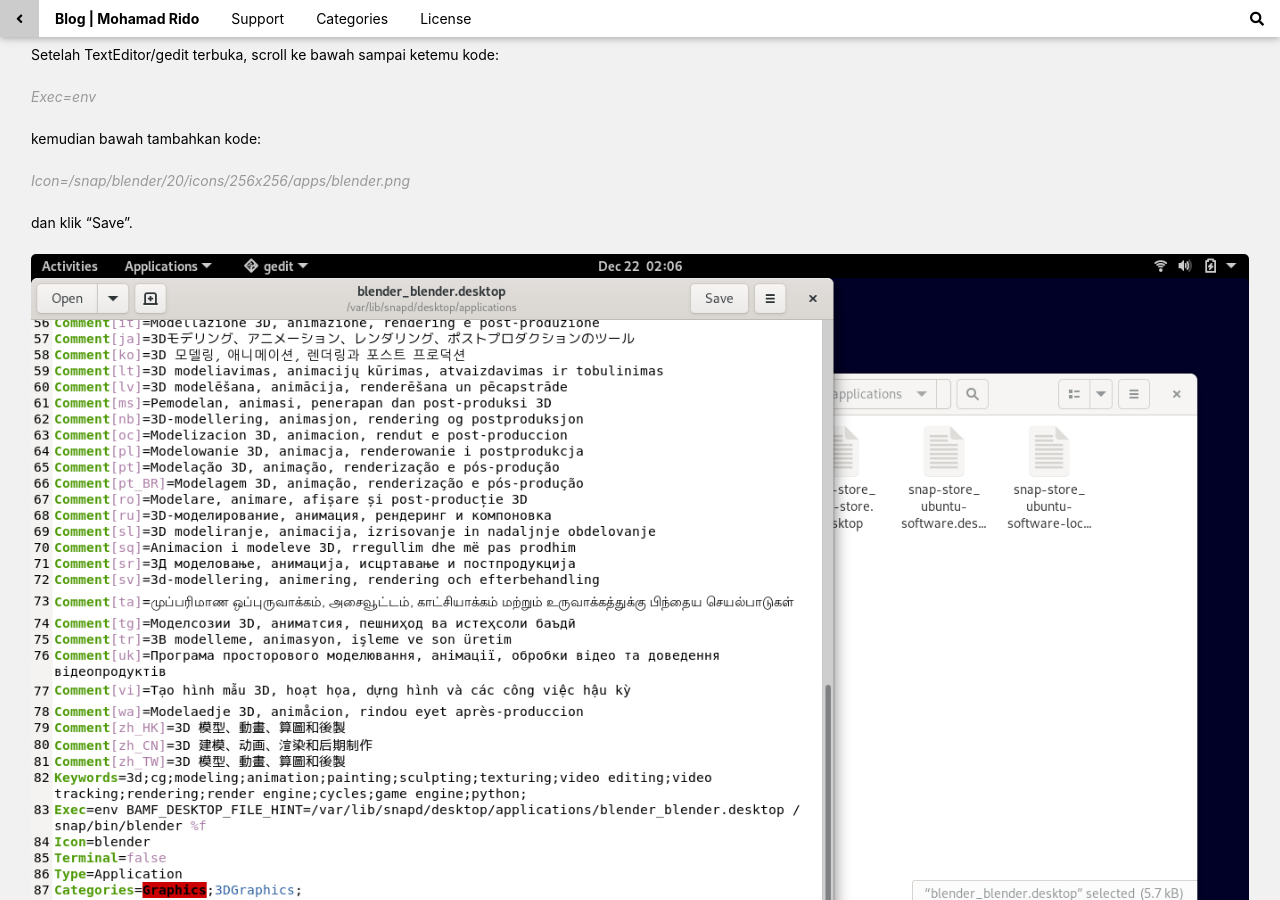
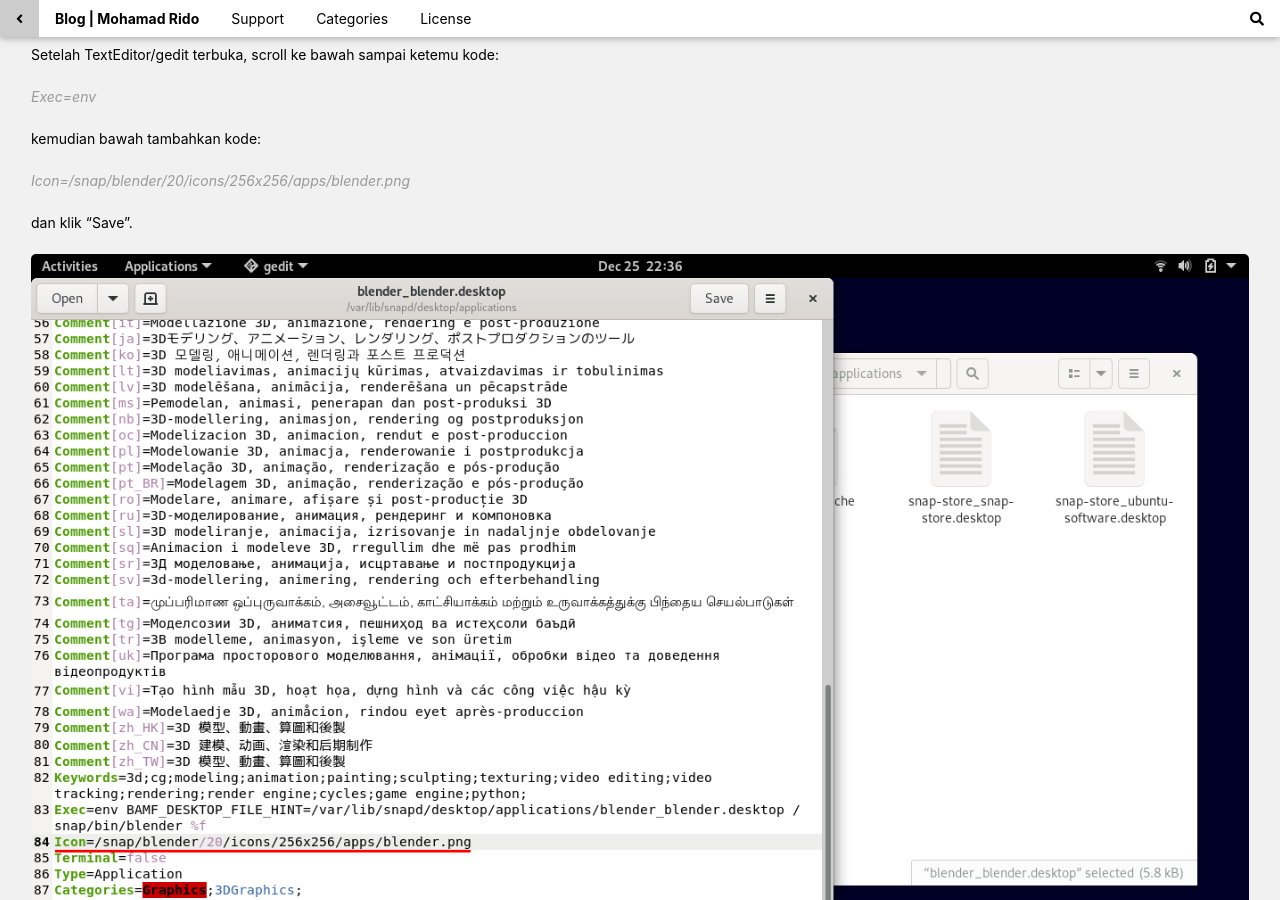
Before and after one commit to qvstpe6gocggyt2hoayu3eeiecrcowi/81my6uytsxjtmbvqu1gkyo7djxzfhnl6byhptreko, a Jekyll site: the page built from _posts/2022-12-21-solved-cara-install-blender-2-79-di-linux-debian-11-bullseye.md, in a window 1280 px wide and 900 px high, scrolled down 3966 px. Built offline with Jekyll 4.4.1, drawn with Linux system fonts in a browser that asks for light colours; our own code applies the rules of GitHub Pages for plain Markdown files.

Commit message:
Update 2022-12-21-solved-cara-install-blender-2-79-di-linux-debian-11-bullseye.md

```diff
--- a/_posts/2022-12-21-solved-cara-install-blender-2-79-di-linux-debian-11-bullseye.md
+++ b/_posts/2022-12-21-solved-cara-install-blender-2-79-di-linux-debian-11-bullseye.md
@@ -61,7 +61,7 @@
 <br/>
 dan klik "Save".<br/>
 <br/>
-<img class="img-post" src="{{site.baseurl}}/assets/images/gedit-add-icon-blender.jpg"><br/>
+<img class="img-post" src="{{site.baseurl}}/assets/images/snap-icon-blender-gedit.jpg"><br/>
 <br/>
 Sekarang klik <i style="color:#999;">Activities > Show Applications > Blender</i> (scroll ke bawah untuk lihat install terbaru), kemudian klik kanan icon dan pilih "Add to Favorites". Icon tersebut juga muncul pada pop-up ketika klik kanan file dengan ekstensi <i style="color:#999;">.blend</i>, untuk saat ini hanya icon di <i style="color:#999;">Activities > Show Applications > Blender</i> saja yang belum bisa saya tampilkan.<br/>
 <br/>
```
